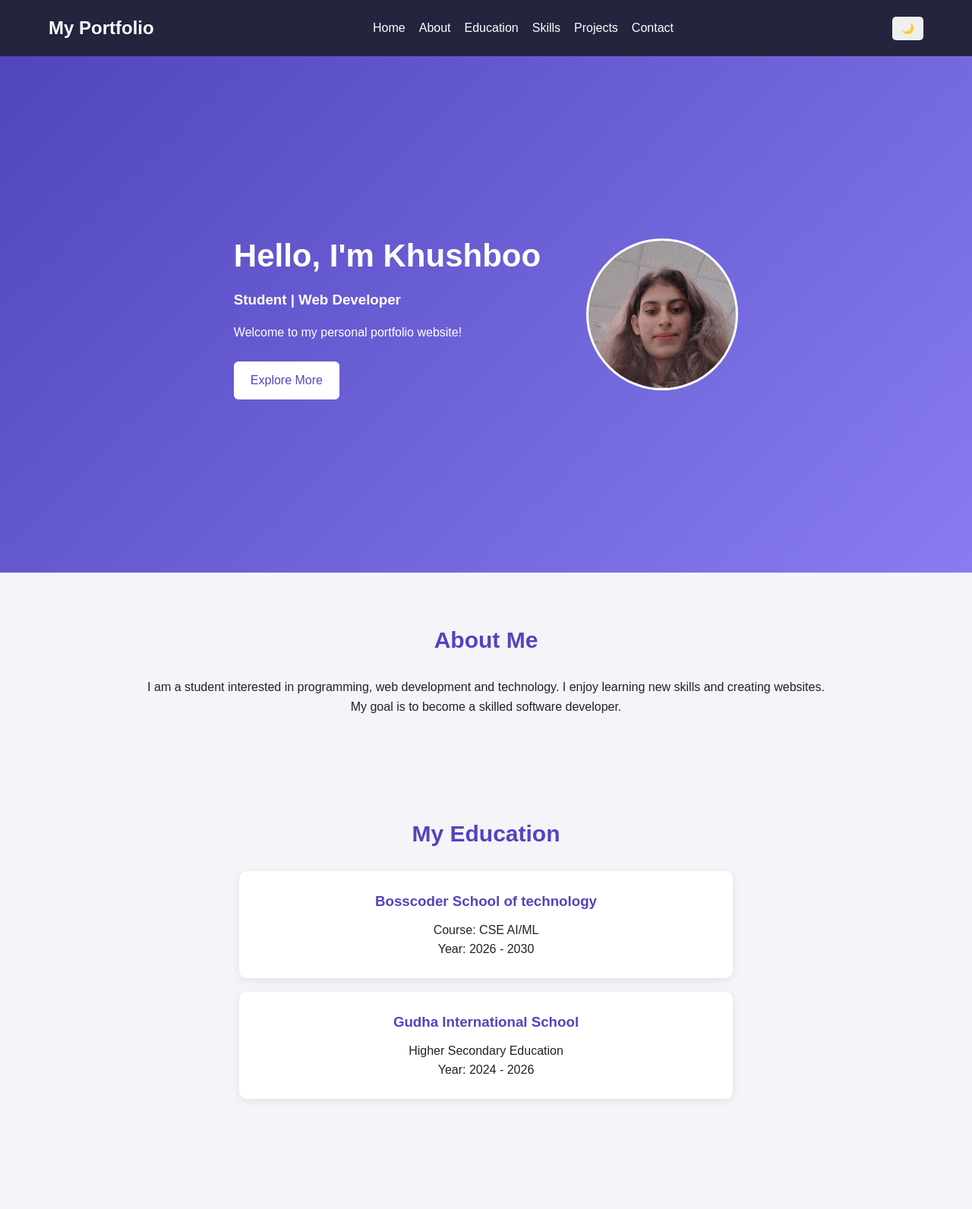
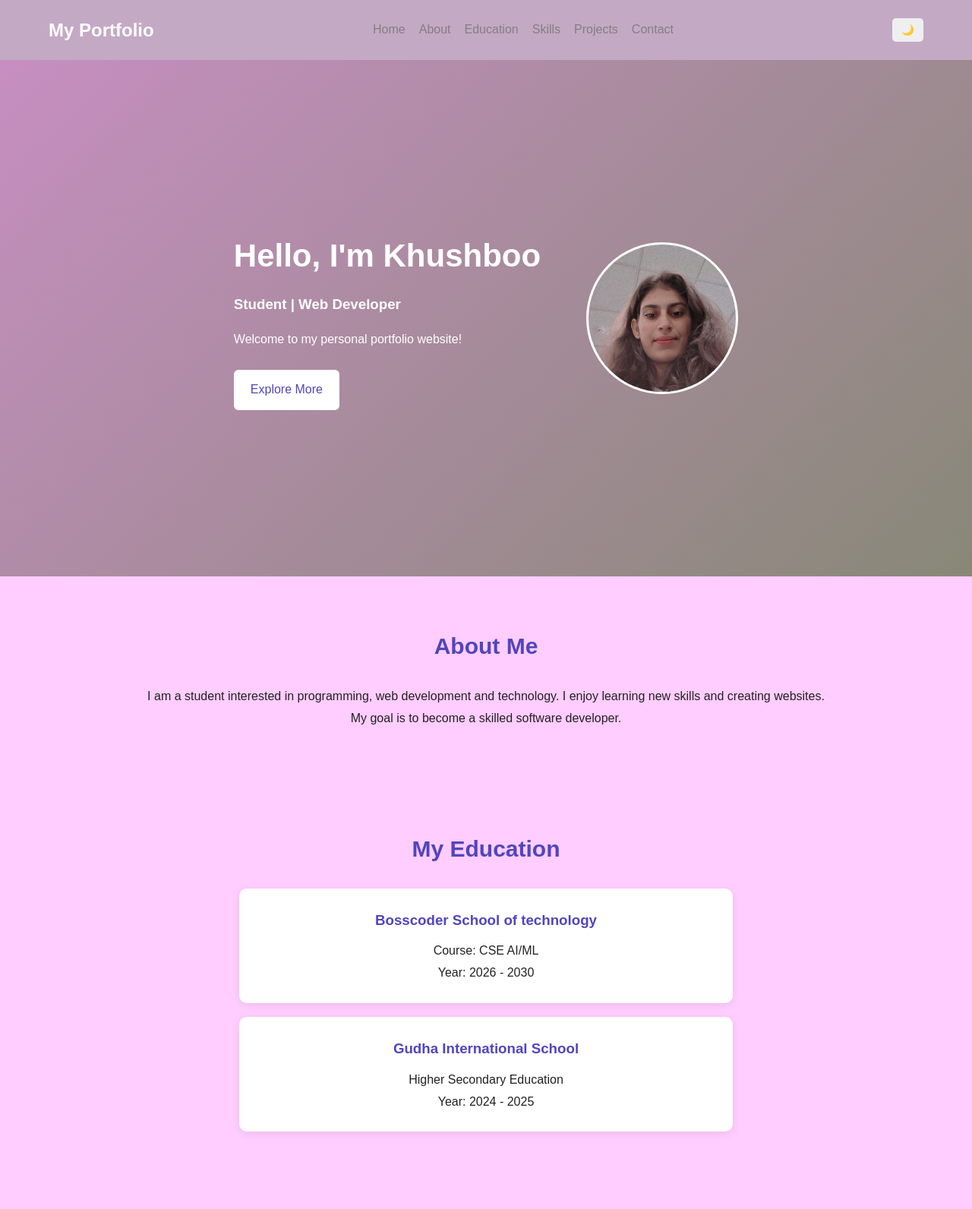
Before and after one commit to k3043283-star/My-portfolio, a plain HTML site: page index.html in a window 1280 px wide. Shown: the top 1592 px of the page at 76% size. Drawn offline with Linux system fonts and the light colour scheme; files whose address does not match are found by name.

Commit message:
updated project

```diff
--- a/index.html
+++ b/index.html
@@ -11,23 +11,22 @@
     margin: 0;
     padding: 0;
     box-sizing: border-box;
-    scroll-behavior: smooth;
+
 }
 
 body {
     font-family: Arial, sans-serif;
-    background: #f4f4f9;
+    background: #f4f4;
     color: #222;
-    line-height: 1.6;
+    line-height: 1.8;
 }
 
 header {
-    background: #24243e;
+    background: #2424;
     color: white;
     padding: 18px 5%;
-    position: sticky;
-    top: 0;
-    z-index: 100;
+
+
 }
 
 nav {
@@ -45,17 +44,17 @@ nav {
 }
 
 .nav-links a {
-    color: white;
+    color: grey;
     text-decoration: none;
 }
 
 .nav-links a:hover {
-    color: #a99cff;
+    color: #a99c;
 }
 
 #themeBtn {
     padding: 8px 12px;
-    cursor: pointer;
+
     border: none;
     border-radius: 5px;
 }
@@ -67,7 +66,7 @@ nav {
     align-items: center;
     gap: 60px;
     padding: 50px 8%;
-    background: linear-gradient(135deg, #5145bd, #887cf0);
+    background: linear-gradient(135deg, #5145, #887);
     color: white;
 }
 
@@ -86,7 +85,7 @@ nav {
     height: 200px;
     border-radius: 50%;
     background: white;
-    color: #5145bd;
+    color: #5145;
     display: block;
     object-fit: cover;
     margin:20px auto;
@@ -101,7 +100,7 @@ nav {
     border: none;
     border-radius: 6px;
     text-decoration: none;
-    cursor: pointer;
+
 }
 
 .hero .btn {
@@ -288,7 +287,7 @@ body.dark textarea {
     <div class="card">
         <h3>Gudha International School</h3>
         <p>Higher Secondary Education</p>
-        <p>Year: 2024 - 2026</p>
+        <p>Year: 2024 - 2025</p>
     </div>
 </section>
 
@@ -325,19 +324,16 @@ body.dark textarea {
         <p>Technologies: HTML, CSS, Java</p>
     </div>
 
-    <div class="card">
-        <h3>Project Two</h3>
-        <p>Add your project description here.</p>
-    </div>
+
 </section>
 
 <section id="hobbies">
     <h2>Hobbies & Interests</h2>
     <div class="card">
-        <p>📚 Reading</p>
-        <p>🎵 Listening to Music</p>
-        <p>📷 Playing cricket and basketball</p>
-        <p>💻 Coding</p>
+        <p>Reading</p>
+        <p>Listening to Music</p>
+        <p>Playing cricket and basketball</p>
+        <p> Coding</p>
     </div>
 </section>
 
```
